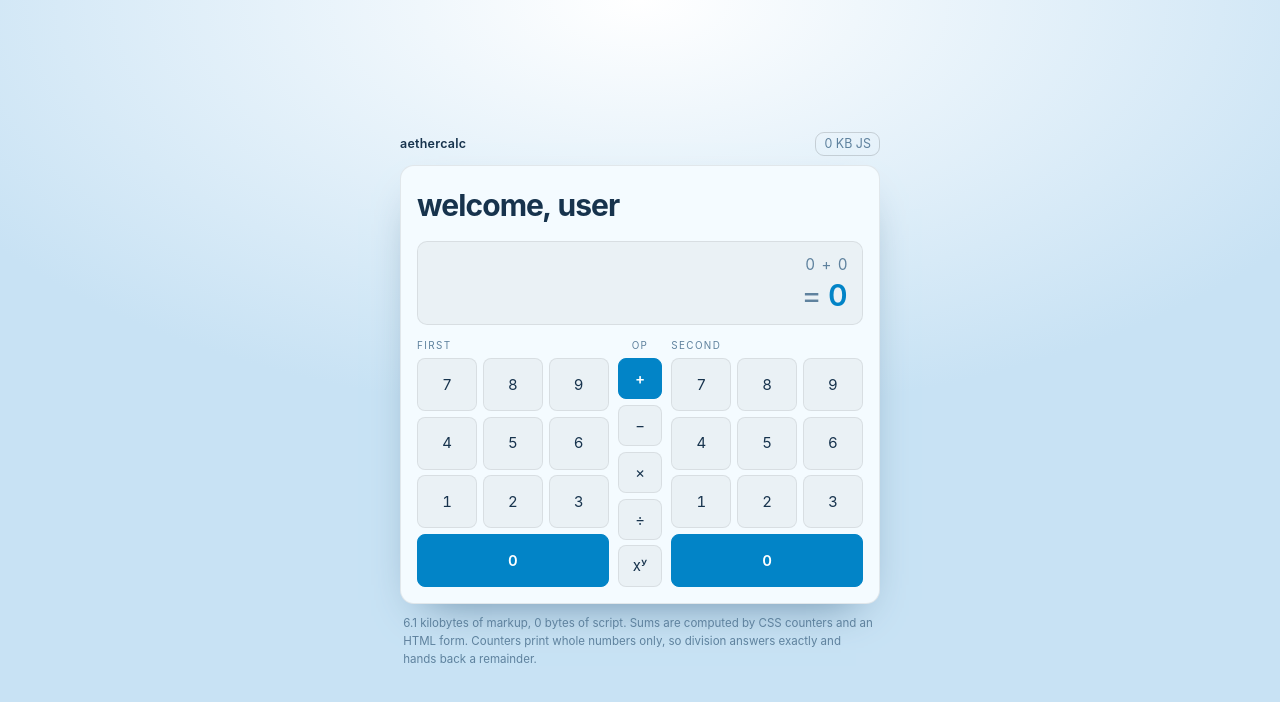
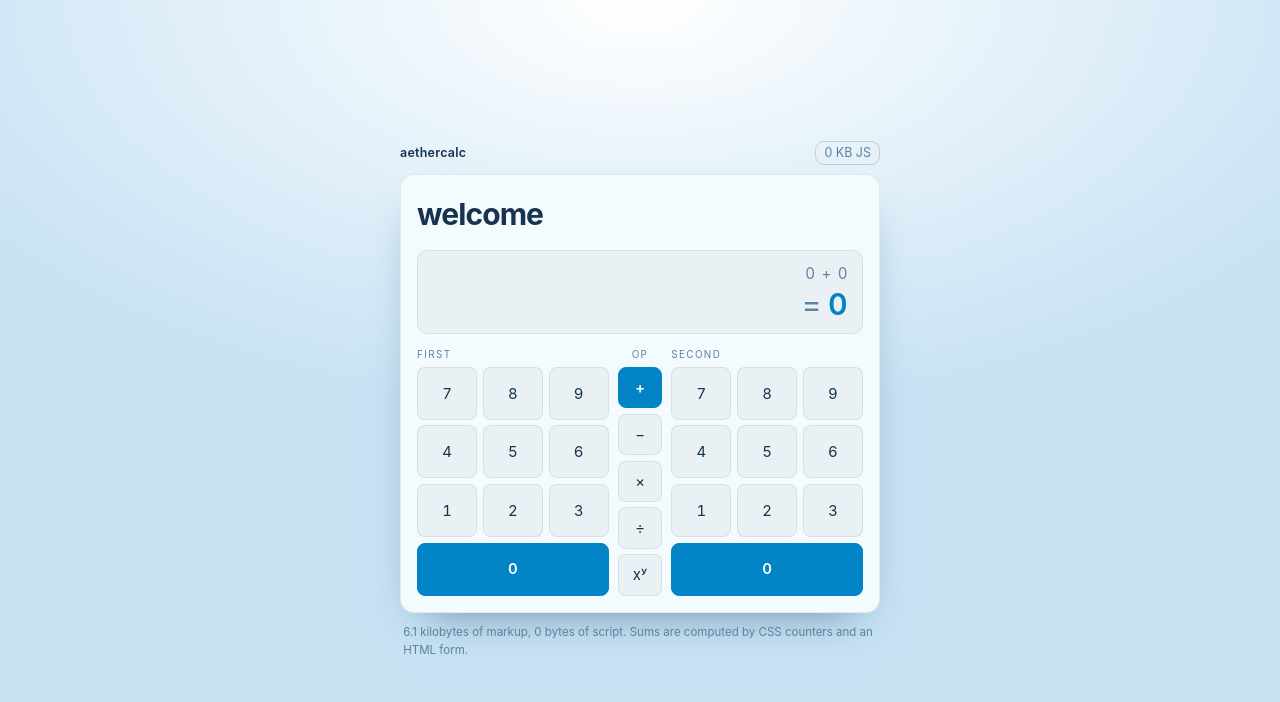
Before and after one commit to kypflug/aethercalc, a website: page index.html in a window 1280 px wide. Drawn offline with Linux system fonts and the light colour scheme.

Commit message:
Modify meta description and update welcome message
Updated the description meta tag and removed details about division remainders.

```diff
--- a/index.html
+++ b/index.html
@@ -4,7 +4,7 @@
 <meta charset=utf-8>
 <meta name=viewport content="width=device-width,initial-scale=1">
 <title>aethercalc</title>
-<meta name=description content="aethercalc — html forms and css arithmetic, lighter than air. no javascript.">
+<meta name=description content="aethercalc — html forms and css arithmetic, lighter than air, no javascript.">
 <meta name=theme-color content=#0c1a2b media="(prefers-color-scheme:dark)">
 <meta name=theme-color content=#eef7fe media="(prefers-color-scheme:light)">
 <style>
@@ -65,7 +65,7 @@ p{margin:.7rem .2rem 0;font-size:.72rem;color:var(--d)}
 <div class=w>
 <div class=h><span>aethercalc</span><b>0 KB JS</b></div>
 <form action=#>
-<h1>welcome, user<i>_</i></h1>
+<h1>welcome<i>_</i></h1>
 <output>
 <span class=q><i class=x></i><i class=o></i><i class=y></i></span>
 <span class=r><u>=</u><i class=z></i><i class=v></i></span>
@@ -76,7 +76,7 @@ p{margin:.7rem .2rem 0;font-size:.72rem;color:var(--d)}
 <div class=col><em>second</em><div class=n><input type=radio name=b id=b7><label for=b7>7</label><input type=radio name=b id=b8><label for=b8>8</label><input type=radio name=b id=b9><label for=b9>9</label><input type=radio name=b id=b4><label for=b4>4</label><input type=radio name=b id=b5><label for=b5>5</label><input type=radio name=b id=b6><label for=b6>6</label><input type=radio name=b id=b1><label for=b1>1</label><input type=radio name=b id=b2><label for=b2>2</label><input type=radio name=b id=b3><label for=b3>3</label><input type=radio name=b id=b0 checked><label for=b0>0</label></div></div>
 </div>
 </form>
-<p>6.1 kilobytes of markup, 0 bytes of script. Sums are computed by CSS counters and an HTML form. Counters print whole numbers only, so division answers exactly and hands back a remainder.</p>
+<p>6.1 kilobytes of markup, 0 bytes of script. Sums are computed by CSS counters and an HTML form.</p>
 </div>
 </body>
 </html>
```
